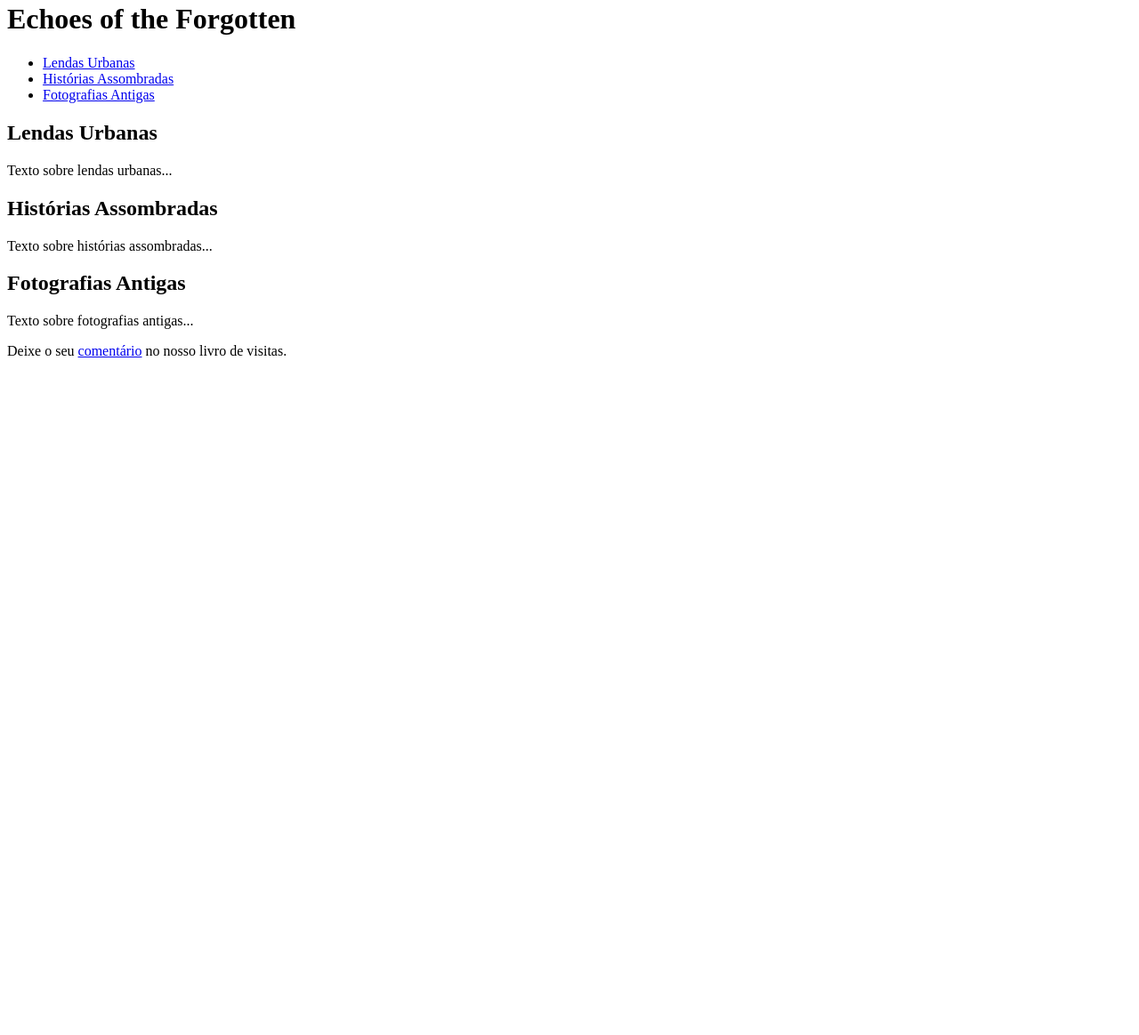
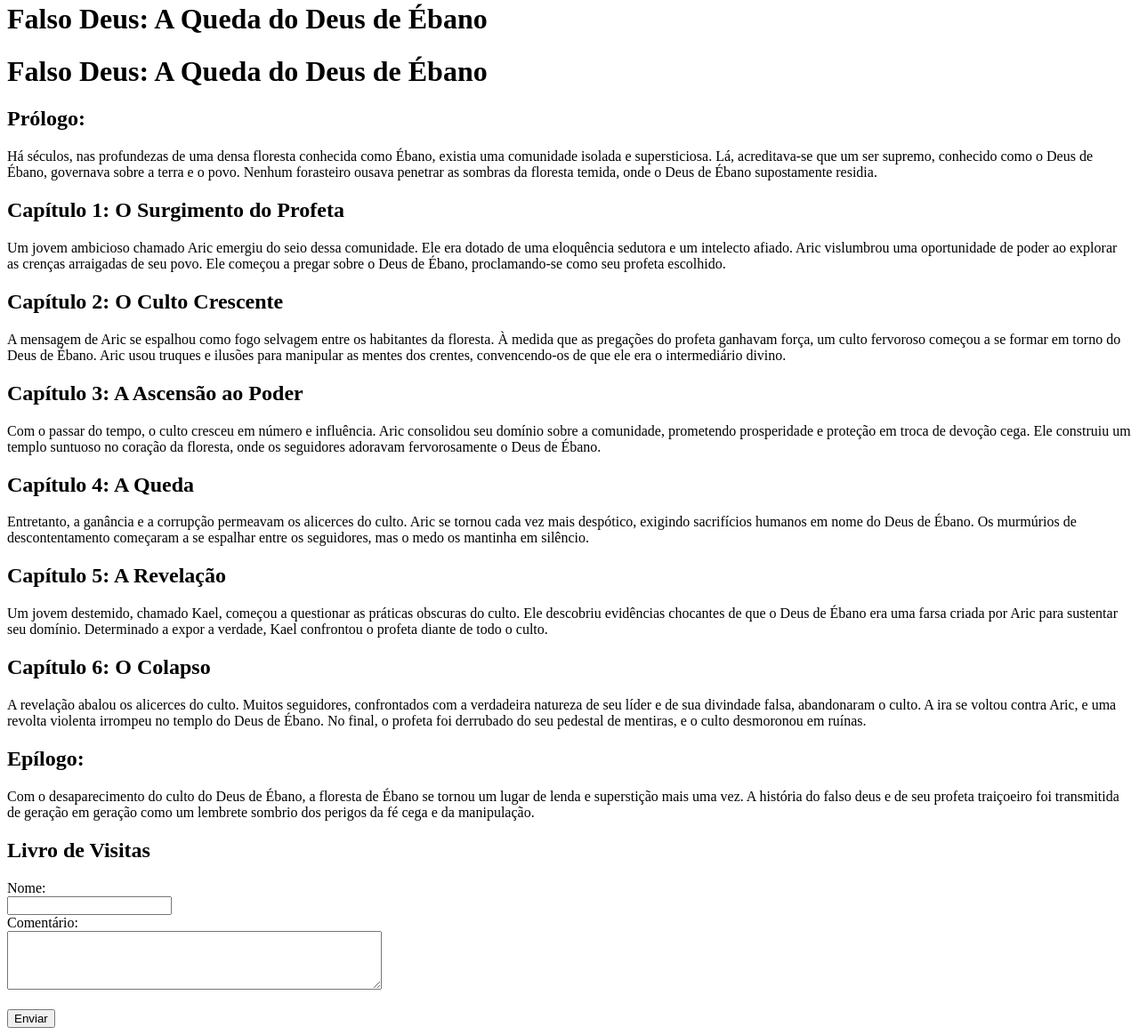
Before and after one commit to helloguy123ff/retgems, a plain HTML site: page index.html in a window 1280 px wide. Shown: the part 18-1182 px from the top of the page at 89% size. Before the commit the page ends 800 px from the top, so only its background shows below. Drawn offline with Linux system fonts and the light colour scheme.

Commit message:
Update index.html

```diff
--- a/index.html
+++ b/index.html
@@ -3,40 +3,45 @@
 <head>
     <meta charset="UTF-8">
     <meta name="viewport" content="width=device-width, initial-scale=1.0">
-    <title>Echoes of the Forgotten</title>
-    <link rel="stylesheet" href="styles.css"> <!-- Estilo CSS -->
+    <title>Falso Deus: A Queda do Deus de Ébano</title>
 </head>
 <body>
-    <div class="container">
-        <header>
-            <h1>Echoes of the Forgotten</h1>
-        </header>
-        <nav>
-            <ul>
-                <li><a href="#urban-legends">Lendas Urbanas</a></li>
-                <li><a href="#haunted-stories">Histórias Assombradas</a></li>
-                <li><a href="#old-photographs">Fotografias Antigas</a></li>
-                <!-- Adicione mais seções conforme necessário -->
-            </ul>
-        </nav>
-        <main>
-            <section id="urban-legends">
-                <h2>Lendas Urbanas</h2>
-                <p>Texto sobre lendas urbanas...</p>
-            </section>
-            <section id="haunted-stories">
-                <h2>Histórias Assombradas</h2>
-                <p>Texto sobre histórias assombradas...</p>
-            </section>
-            <section id="old-photographs">
-                <h2>Fotografias Antigas</h2>
-                <p>Texto sobre fotografias antigas...</p>
-            </section>
-            <!-- Adicione mais seções conforme necessário -->
-        </main>
-        <footer>
-            <p>Deixe o seu <a href="#guestbook">comentário</a> no nosso livro de visitas.</p>
-        </footer>
-    </div>
+    <h1>Falso Deus: A Queda do Deus de Ébano</h1>
+
+</head>
+<body>
+    <h1>Falso Deus: A Queda do Deus de Ébano</h1>
+    <h2>Prólogo:</h2>
+    <p>Há séculos, nas profundezas de uma densa floresta conhecida como Ébano, existia uma comunidade isolada e supersticiosa. Lá, acreditava-se que um ser supremo, conhecido como o Deus de Ébano, governava sobre a terra e o povo. Nenhum forasteiro ousava penetrar as sombras da floresta temida, onde o Deus de Ébano supostamente residia.</p>
+
+    <h2>Capítulo 1: O Surgimento do Profeta</h2>
+    <p>Um jovem ambicioso chamado Aric emergiu do seio dessa comunidade. Ele era dotado de uma eloquência sedutora e um intelecto afiado. Aric vislumbrou uma oportunidade de poder ao explorar as crenças arraigadas de seu povo. Ele começou a pregar sobre o Deus de Ébano, proclamando-se como seu profeta escolhido.</p>
+
+    <h2>Capítulo 2: O Culto Crescente</h2>
+    <p>A mensagem de Aric se espalhou como fogo selvagem entre os habitantes da floresta. À medida que as pregações do profeta ganhavam força, um culto fervoroso começou a se formar em torno do Deus de Ébano. Aric usou truques e ilusões para manipular as mentes dos crentes, convencendo-os de que ele era o intermediário divino.</p>
+
+    <h2>Capítulo 3: A Ascensão ao Poder</h2>
+    <p>Com o passar do tempo, o culto cresceu em número e influência. Aric consolidou seu domínio sobre a comunidade, prometendo prosperidade e proteção em troca de devoção cega. Ele construiu um templo suntuoso no coração da floresta, onde os seguidores adoravam fervorosamente o Deus de Ébano.</p>
+
+    <h2>Capítulo 4: A Queda</h2>
+    <p>Entretanto, a ganância e a corrupção permeavam os alicerces do culto. Aric se tornou cada vez mais despótico, exigindo sacrifícios humanos em nome do Deus de Ébano. Os murmúrios de descontentamento começaram a se espalhar entre os seguidores, mas o medo os mantinha em silêncio.</p>
+
+    <h2>Capítulo 5: A Revelação</h2>
+    <p>Um jovem destemido, chamado Kael, começou a questionar as práticas obscuras do culto. Ele descobriu evidências chocantes de que o Deus de Ébano era uma farsa criada por Aric para sustentar seu domínio. Determinado a expor a verdade, Kael confrontou o profeta diante de todo o culto.</p>
+
+    <h2>Capítulo 6: O Colapso</h2>
+    <p>A revelação abalou os alicerces do culto. Muitos seguidores, confrontados com a verdadeira natureza de seu líder e de sua divindade falsa, abandonaram o culto. A ira se voltou contra Aric, e uma revolta violenta irrompeu no templo do Deus de Ébano. No final, o profeta foi derrubado do seu pedestal de mentiras, e o culto desmoronou em ruínas.</p>
+
+    <h2>Epílogo:</h2>
+    <p>Com o desaparecimento do culto do Deus de Ébano, a floresta de Ébano se tornou um lugar de lenda e superstição mais uma vez. A história do falso deus e de seu profeta traiçoeiro foi transmitida de geração em geração como um lembrete sombrio dos perigos da fé cega e da manipulação.</p>
+
+    <h2>Livro de Visitas</h2>
+    <form action="processar_comentario.php" method="post">
+        <label for="nome">Nome:</label><br>
+        <input type="text" id="nome" name="nome"><br>
+        <label for="comentario">Comentário:</label><br>
+        <textarea id="comentario" name="comentario" rows="4" cols="50"></textarea><br><br>
+        <input type="submit" value="Enviar">
+    </form>
 </body>
 </html>
```
